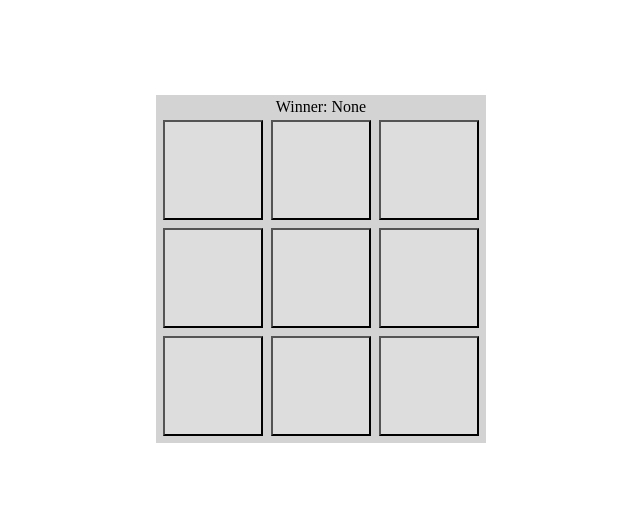
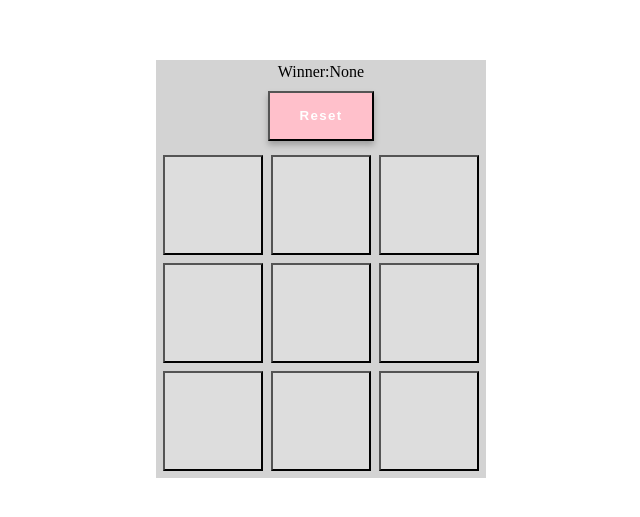
Before and after one commit to HassanObeid89/Tic-Tac-Toe, a React (Create React App) app: page / in a window 1280 px wide. Shown: the part 131-648 px from the top of the page, without its empty margins (319-959 px from the left). Built offline with nearby package versions, Linux system fonts and the light colour scheme.

Commit message:
Added reset game button.

```diff
--- a/src/components/Board.jsx
+++ b/src/components/Board.jsx
@@ -1,60 +1,75 @@
-import {useState} from "react";
+import { useState } from "react";
 import Square from "./Square";
 
 export default function Board() {
   const [isXturn, setIsXturn] = useState(true);
   const [board, setBoard] = useState([]);
-  let winner = calculateWinner()
-  let nextPlayer = isXturn ? "X":"O"
-  function calculateWinner(){
+  let winner = calculateWinner();
+  let nextPlayer = isXturn ? "X" : "O";
+  function calculateWinner() {
     let winningCombinations = [
-      [0,1,2],
-      [3,4,5],
-      [6,7,8],
-      [0,3,6],
-      [1,4,7],
-      [2,5,8],
-      [0,4,8],
-      [2,4,6]
-    ]
+      [0, 1, 2],
+      [3, 4, 5],
+      [6, 7, 8],
+      [0, 3, 6],
+      [1, 4, 7],
+      [2, 5, 8],
+      [0, 4, 8],
+      [2, 4, 6],
+    ];
 
-    for(let i =0; i < winningCombinations.length; i++){
-      let[a,b,c] = winningCombinations[i]
+    for (let i = 0; i < winningCombinations.length; i++) {
+      let [a, b, c] = winningCombinations[i];
 
-      if(board[a] && board[a] === board[b] && board[a] === board[c]){
-        return true
+      if (board[a] && board[a] === board[b] && board[a] === board[c]) {
+        return true;
       }
     }
-    return false
+    return false;
   }
 
-  function handleClick(index){
-    let copyBoard = board
-    if (copyBoard[index] || calculateWinner()){
-      return
+  function onReset() {
+    setBoard(Array(9).fill(""));
+    setIsXturn(true);
+  }
+
+  function handleClick(index) {
+    let copyBoard = board;
+    if (copyBoard[index] || calculateWinner()) {
+      return;
     }
-    copyBoard[index] = isXturn ? "X":"O"
-    setIsXturn(!isXturn)
-    setBoard(copyBoard)
+    copyBoard[index] = isXturn ? "X" : "O";
+    setIsXturn(!isXturn);
+    setBoard(copyBoard);
   }
   return (
+    <div className="board-container">
+      <section className="header">
+        <p>
+          Winner:
+          {winner
+            ? winner === true && nextPlayer === "X"
+              ? "O"
+              : "X"
+            : "None"}
+        </p>
+        <button className="reset" onClick={onReset}>Reset</button>
+      </section>
 
-    <div className="board-container">
-      <p>Winner: {winner ? winner  === true && nextPlayer === 'X' ? 'O' : 'X' : 'None'}</p>
       <div className="board-row">
-        <Square value={board[0]} handleClick={()=>handleClick(0)} />
-        <Square value={board[1]} handleClick={()=>handleClick(1)}/>
-        <Square value={board[2]} handleClick={()=>handleClick(2)}/>
+        <Square value={board[0]} handleClick={() => handleClick(0)} />
+        <Square value={board[1]} handleClick={() => handleClick(1)} />
+        <Square value={board[2]} handleClick={() => handleClick(2)} />
       </div>
       <div className="board-row">
-        <Square value={board[3]} handleClick={()=>handleClick(3)}/>
-        <Square value={board[4]} handleClick={()=>handleClick(4)}/>
-        <Square value={board[5]} handleClick={()=>handleClick(5)}/>
+        <Square value={board[3]} handleClick={() => handleClick(3)} />
+        <Square value={board[4]} handleClick={() => handleClick(4)} />
+        <Square value={board[5]} handleClick={() => handleClick(5)} />
       </div>
       <div className="board-row">
-        <Square value={board[6]} handleClick={()=>handleClick(6)}/>
-        <Square value={board[7]} handleClick={()=>handleClick(7)}/>
-        <Square value={board[8]} handleClick={()=>handleClick(8)}/>
+        <Square value={board[6]} handleClick={() => handleClick(6)} />
+        <Square value={board[7]} handleClick={() => handleClick(7)} />
+        <Square value={board[8]} handleClick={() => handleClick(8)} />
       </div>
     </div>
   );
--- a/src/css/components/board.css
+++ b/src/css/components/board.css
@@ -10,3 +10,21 @@
 .board-row{
     display: flex;
 }
+
+.reset{
+    box-sizing: border-box;
+    background-color: pink;
+    padding: 12px 30px;
+    color: white;
+    font-weight: bold;
+    line-height: 22px;
+    letter-spacing: 0.1em;
+    box-shadow: 0px 4px 6px rgba(0, 0, 0, 0.25);
+    border-style: 2px pink solid;
+    margin: 10px;
+    cursor: pointer;
+  }
+
+  .reset:hover{
+    background-color: rgb(254, 79, 108);
+  }
```
